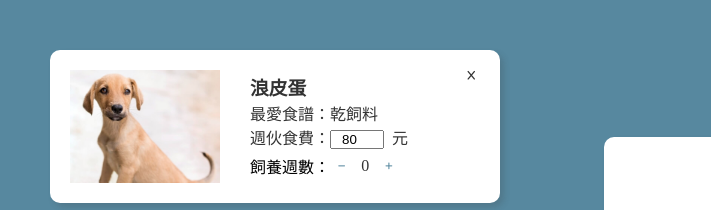
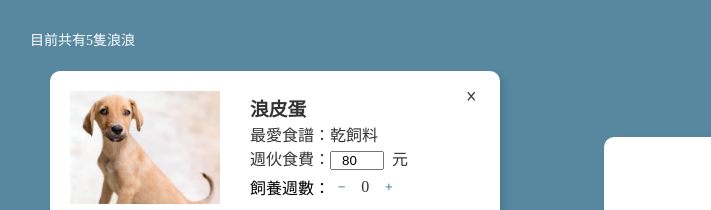
Before and after one commit to rou94980/langlangcart, a plain HTML site: page index.html in a window 1280 px wide. Shown: the top 210 px of the page, 110-821 px from the left. Drawn offline with nearby package versions, Linux system fonts and the light colour scheme.

Commit message:
新增狗狗數量計算

```diff
--- a/index.html
+++ b/index.html
@@ -15,6 +15,8 @@
     <div id="app">
       <main>
         <div class="dogs">
+          <div v-if="dogscount > 0">
+            <p class="counttext">目前共有{{dogscount}}隻浪浪</p>
             <div v-for="(item,index) in dogs" :key="index" class="card">
               <img :src="item.picsrc" alt="" />
               <div class="txt">
@@ -40,10 +42,17 @@
                     ></i></button
                   ><span>{{item.count}}</span>
                   <button @click="increaseCount(item)">
-                  <i class="fa-solid fa-plus fa-2xs" style="color: #57889f"></i>
+                    <i
+                      class="fa-solid fa-plus fa-2xs"
+                      style="color: #57889f"
+                    ></i>
                   </button>
                 </div>
               </div>
+            </div>
+          </div>
+          <div v-else>
+            <p class="counttext">沒有浪浪</p>
           </div>
         </div>
         <div class="summary">
@@ -129,6 +138,9 @@
             }
             return sum;
           },
+          dogscount() {
+            return this.dogs.length;
+          },
         },
         methods: {
           //減少數量
--- a/style.css
+++ b/style.css
@@ -96,3 +96,7 @@ input{
     width: 50px;
     text-align: center;
 }
+.counttext{
+    font-size: 14px;
+    color: #ffffff;
+}
```
Lines whose indentation alone changed are shown as unchanged.
